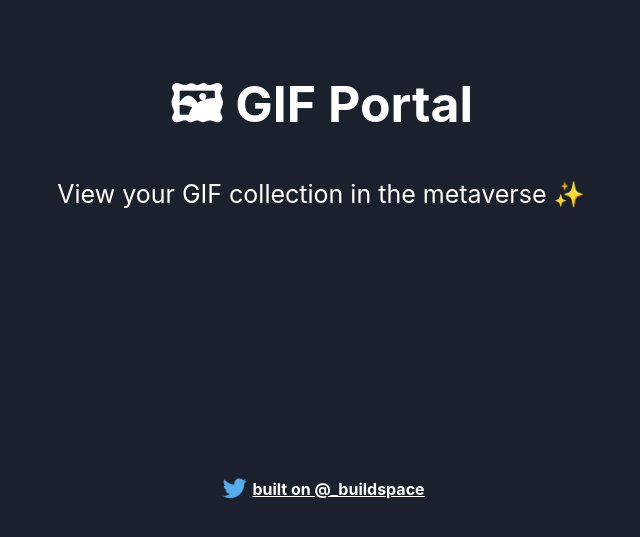
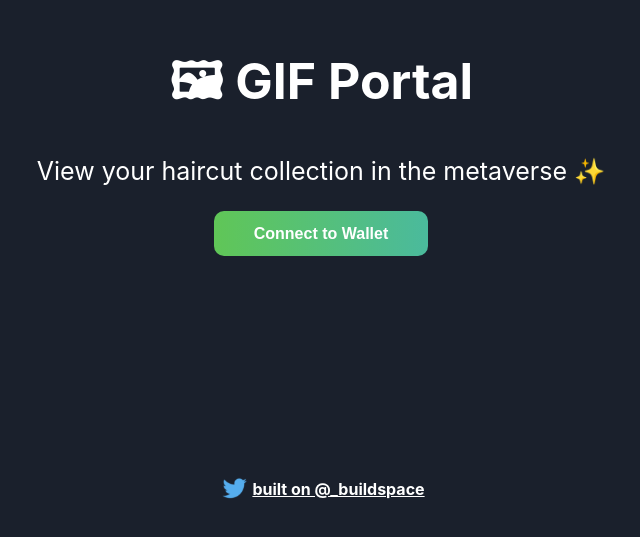
Before and after one commit to marie0901/gif-portal-solana-react, a React (Create React App) app in the folder react-gif-portal-starter/: page / in a window 1280 px wide. Shown: the part 249-786 px from the top of the page, without its empty margins (319-959 px from the left). Built offline with nearby package versions, Linux system fonts and the light colour scheme.

Commit message:
add ui reat with mockup solana

```diff
--- a/react-gif-portal-starter/src/App.js
+++ b/react-gif-portal-starter/src/App.js
@@ -1,19 +1,139 @@
-import twitterLogo from './assets/twitter-logo.svg';
-import './App.css';
+import { useEffect, useState } from "react";
+import twitterLogo from "./assets/twitter-logo.svg";
+import "./App.css";
 
 // Constants
-const TWITTER_HANDLE = '_buildspace';
+const TWITTER_HANDLE = "_buildspace";
 const TWITTER_LINK = `https://twitter.com/${TWITTER_HANDLE}`;
+const TEST_GIFS = [
+  "https://myglamour.ru/wp-content/webp-express/webp-images/doc-root/wp-content/uploads/2019/03/kaskad-na-korotkie-volosy-dlya-kruglogo-lica44.jpg.webp",
+  "https://womantell.ru/wp-content/uploads/2020/08/kaskad-na-korotkie-31.jpg",
+  "https://womantell.ru/wp-content/uploads/2020/08/kaskad-na-korotkie-24.jpg",
+  "https://womantell.ru/wp-content/uploads/2020/08/kaskad-na-korotkie-34.jpg",
+];
 
 const App = () => {
+  // State
+  const [walletAddress, setWalletAddress] = useState(null);
+  const [inputValue, setInputValue] = useState("");
+  const [gifList, setGifList] = useState([]);
+
+  // Actions
+  const checkIfWalletIsConnected = async () => {
+    try {
+      const { solana } = window;
+
+      if (solana) {
+        if (solana.isPhantom) {
+          console.log("Phantom wallet found!");
+          const response = await solana.connect({ onlyIfTrusted: true });
+          console.log(
+            "Connected with Public Key:",
+            response.publicKey.toString()
+          );
+
+          /*
+           * Set the user's publicKey in state to be used later!
+           */
+          setWalletAddress(response.publicKey.toString());
+        }
+      } else {
+        alert("Solana object not found! Get a Phantom Wallet 👻");
+      }
+    } catch (error) {
+      console.error(error);
+    }
+  };
+
+  const connectWallet = async () => {
+    const { solana } = window;
+
+    if (solana) {
+      const response = await solana.connect();
+      console.log("Connected with Public Key:", response.publicKey.toString());
+      setWalletAddress(response.publicKey.toString());
+    }
+  };
+
+  const sendGif = async () => {
+    if (inputValue.length > 0) {
+      console.log("Gif link:", inputValue);
+    } else {
+      console.log("Empty input. Try again.");
+    }
+  };
+
+  const onInputChange = (event) => {
+    const { value } = event.target;
+    setInputValue(value);
+  };
+
+  const renderNotConnectedContainer = () => (
+    <button
+      className="cta-button connect-wallet-button"
+      onClick={connectWallet}
+    >
+      Connect to Wallet
+    </button>
+  );
+
+  const renderConnectedContainer = () => (
+    <div className="connected-container">
+      {/* Go ahead and add this input and button to start */}
+      <form
+        onSubmit={(event) => {
+          event.preventDefault();
+          sendGif();
+        }}
+      >
+        <input type="text" placeholder="Enter gif link!" />
+        <button type="submit" className="cta-button submit-gif-button">
+          Submit
+        </button>
+      </form>
+      <div className="gif-grid">
+        {gifList.map((gif) => (
+          <div className="gif-item" key={gif}>
+            <img src={gif} alt={gif} />
+          </div>
+        ))}
+      </div>
+    </div>
+  );
+
+  // UseEffects
+  useEffect(() => {
+    const onLoad = async () => {
+      await checkIfWalletIsConnected();
+    };
+    window.addEventListener("load", onLoad);
+    return () => window.removeEventListener("load", onLoad);
+  }, []);
+
+  useEffect(() => {
+    if (walletAddress) {
+      console.log("Fetching GIF list...");
+
+      // Call Solana program here.
+
+      // Set state
+      setGifList(TEST_GIFS);
+    }
+  }, [walletAddress]);
+
   return (
     <div className="App">
-      <div className="container">
+      {/* This was solely added for some styling fanciness */}
+      <div className={walletAddress ? "authed-container" : "container"}>
         <div className="header-container">
           <p className="header">🖼 GIF Portal</p>
           <p className="sub-text">
-            View your GIF collection in the metaverse ✨
+            View your haircut collection in the metaverse ✨
           </p>
+          {/* Add the condition to show this only if we don't have a wallet address */}
+          {!walletAddress && renderNotConnectedContainer()}
+          {/* We just need to add the inverse here! */}
+          {walletAddress && renderConnectedContainer()}
         </div>
         <div className="footer-container">
           <img alt="Twitter Logo" className="twitter-logo" src={twitterLogo} />
```
Also changed, not shown: 1 other file (tests, documents, lock files or other folders).
